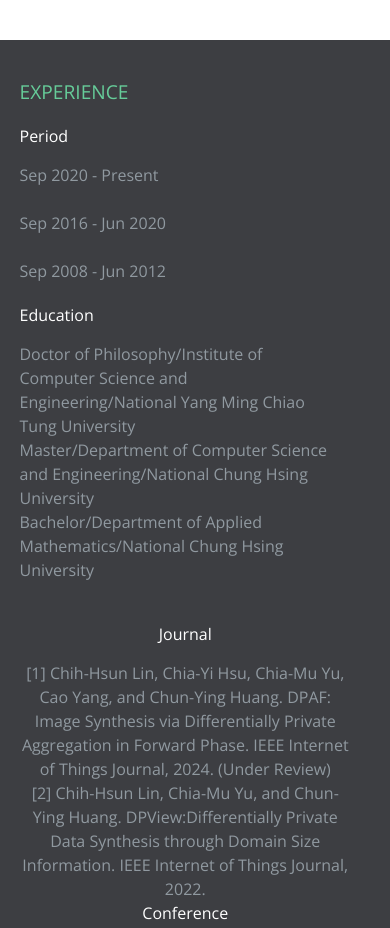
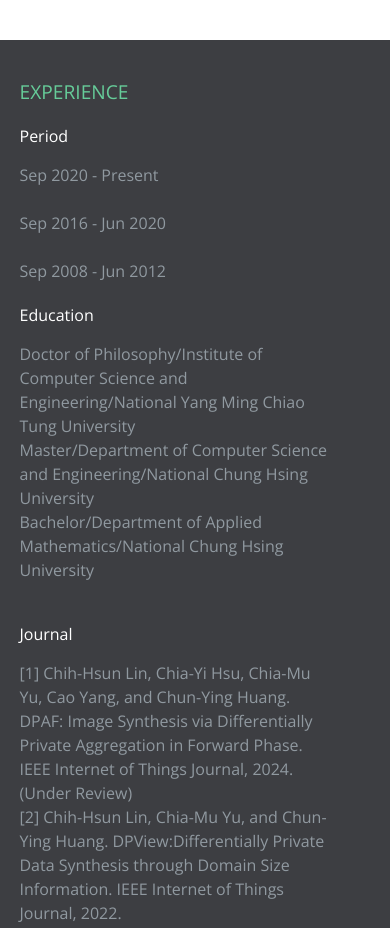
Before and after one commit to chihhsunlin/myself3, a plain HTML site: page index.html in a window 390 px wide. Shown: the part 620-1548 px from the top of the page. Drawn offline with nearby package versions, Linux system fonts and the light colour scheme.

Commit message:
Update style.css

```diff
--- a/style.css
+++ b/style.css
@@ -246,6 +246,19 @@
     margin-bottom: 40px;
   }
 }
+.experience .paper-wrapper {
+  width: 90%;
+  float: left;
+  text-align: left;
+  padding-right: 5%;
+  margin-bottom: 60px;
+}
+@media (max-width: 450px) {
+  .experience .paper-wrapper {
+    width: 100%;
+    margin-bottom: 40px;
+  }
+}
 .experience .experience-title {
   color: white;
   margin-bottom: 15px;
```
